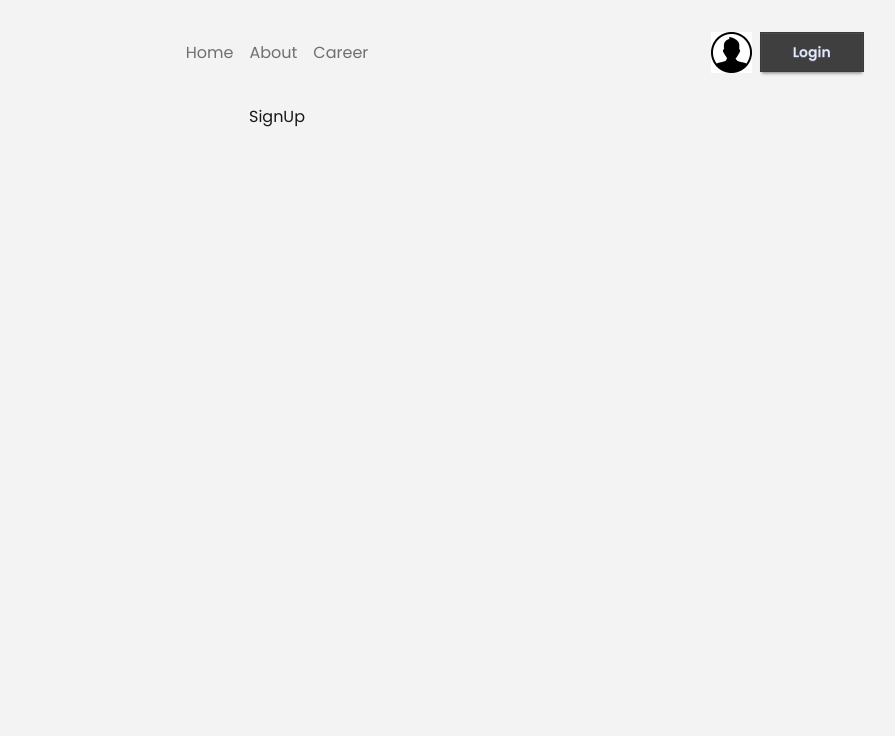
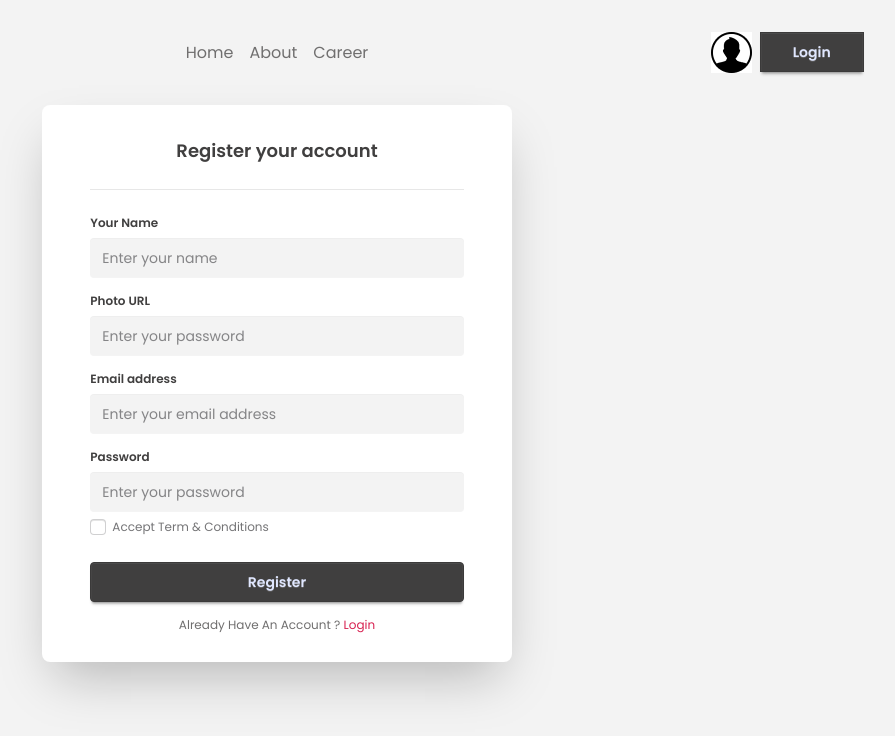
Before and after one commit to hamadismail/dragon-news, a React (Vite) app: page /auth/signup in a window 1280 px wide. Shown: the top 736 px of the page, without its empty margins (363-1258 px from the left). Built offline with nearby package versions, Linux system fonts and the light colour scheme.

Commit message:
designed-signup page

```diff
--- a/src/layouts/AuthLayout.jsx
+++ b/src/layouts/AuthLayout.jsx
@@ -7,7 +7,7 @@ const AuthLayout = () => {
     <div className="bg-base-200 min-h-screen">
       <div className="w-11/12 mx-auto">
         <Navbar />
-        <div className="flex justify-center mt-8">
+        <div className="flex justify-center my-8">
           <Outlet />
         </div>
       </div>
--- a/src/pages/SignUp.jsx
+++ b/src/pages/SignUp.jsx
@@ -1,7 +1,68 @@
 import React from 'react';
+import { Link } from 'react-router';
 
 const SignUp = () => {
-  return <div>SignUp</div>;
+  return (
+    <div className="card bg-base-100 w-2/5 shrink-0 shadow-2xl">
+      <div className="card-body px-12 pt-8 pb-6">
+        <h2 className="text-lg text-accent text-center font-semibold pb-6 border-b border-base-300">
+          Register your account
+        </h2>
+        <fieldset className="fieldset pt-4">
+          {/* Name */}
+          <label className="label text-accent font-semibold">Your Name</label>
+          <input
+            type="email"
+            className="input w-full bg-base-200 border-none focus:outline-none focus:shadow"
+            placeholder="Enter your name"
+          />
+
+          {/* Photo Url */}
+          <label className="label text-accent font-semibold mt-2">
+            Photo URL
+          </label>
+          <input
+            type="email"
+            className="input w-full bg-base-200 border-none focus:outline-none focus:shadow"
+            placeholder="Enter your password"
+          />
+
+          {/* Email */}
+          <label className="label text-accent font-semibold mt-2">
+            Email address
+          </label>
+          <input
+            type="email"
+            className="input w-full bg-base-200 border-none focus:outline-none focus:shadow"
+            placeholder="Enter your email address"
+          />
+
+          {/* Password */}
+          <label className="label text-accent font-semibold mt-2">
+            Password
+          </label>
+          <input
+            type="password"
+            className="input w-full bg-base-200 border-none focus:outline-none focus:shadow"
+            placeholder="Enter your password"
+          />
+          <div>
+            <label className="label">
+              <input type="checkbox" className="checkbox rounded w-4 h-4" />
+              Accept Term & Conditions
+            </label>
+          </div>
+          <button className="btn btn-primary mt-4">Register</button>
+          <p className="text-center text-accent-content mt-2">
+            Already Have An Account ?{' '}
+            <Link to="/auth/login" className="text-secondary">
+              Login
+            </Link>
+          </p>
+        </fieldset>
+      </div>
+    </div>
+  );
 };
 
 export default SignUp;
```
